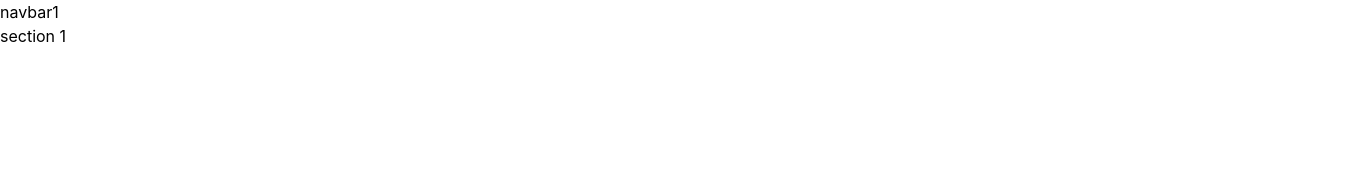
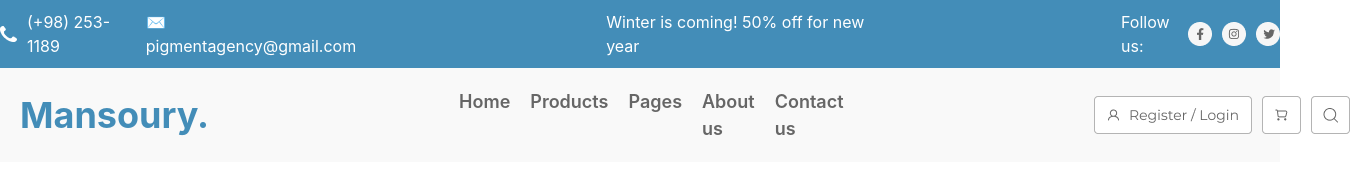
Before and after one commit to zargulak11-hash/branch, a website: page index.html in a window 1280 px wide. Shown: the whole page, 1350 px wide, since content can reach past the window. Drawn offline with nearby package versions, Linux system fonts and the light colour scheme; files that its build step writes are made by us from their sources.

Commit message:
new1 commit

```diff
--- a/index.html
+++ b/index.html
@@ -9,11 +9,47 @@
 </head>
 
 <body>
-    <header>
-        <nav>navbar1</nav>
+    <header class="bg-[#438DB8]">
+        <div class="flex lg:justify-between max-w-[1400px] md:flex-row-reverse justify-center md:gap-[250px] m-auto pt-[10px] pb-[10px] text-[white]">
+            <div  class="lg:flex hidden md:flex gap-[10px] items-center">
+                <p>Follow us: </p>
+                <img src="./images/facebook.png" alt="">
+                <img src="./images/instagarm.png" alt="">
+                <img src="./images/twitter.png" alt="">
+            </div>
+            <div>
+                <h2>Winter is coming! 50% off for new year</h2>
+            </div>
+            <div class="md:hidden lg:flex hidden gap-[20px] items-center">
+                <div class="flex gap-[10px] items-center">
+                    <img src="./images/Vector (6).png" alt="">
+               <p>(+98) 253-1189</p>
+                </div>
+                <p>✉️ pigmentagency@gmail.com</p>
+               </div>
+            </div>
+        </div>
     </header>
-    <main>
-        <section>section 1</section>
+    <main class="bg-[#F9F9F9]">
+        <section class="max-w-[1400px] p-[20px] m-auto flex flex-col lg:flex-row  md:flex-row justify-center md:gap-[250px] lg:justify-between items-center">
+            <div class="flex gap-[15px] items-center">
+                <img class="lg:hidden" src="./images/menu.png" alt="">
+            <h1 class="font-bold text-[36px] text-[#438DB8] mb-[20px] lg:mb-[0] md:mb-[0]">Mansoury.</h1>
+
+            </div>
+            <nav class="lg:flex hidden gap-[20px] text-[#666666] text-[18px] font-[600]">
+                <p>Home</p>
+                <p>Products</p>
+                <p>Pages</p>
+                <p>About us</p>
+                <p>Contact us</p>
+            </nav>
+            <div class="flex items-center gap-[10px]">
+                <img src="./images/input (2).png" alt="">
+                <img src="./images/input (1).png" alt="">
+                <img src="./images/input.png" alt="">
+            </div>
+        </section>
     </main>
 </body>
 
```
Also changed, not shown: images/Vector (6).png (added), images/facebook.png (added), images/input (1).png (added), images/input (2).png (added), images/input.png (added), images/instagarm.png (added), images/menu.png (added), images/twitter.png (added).
